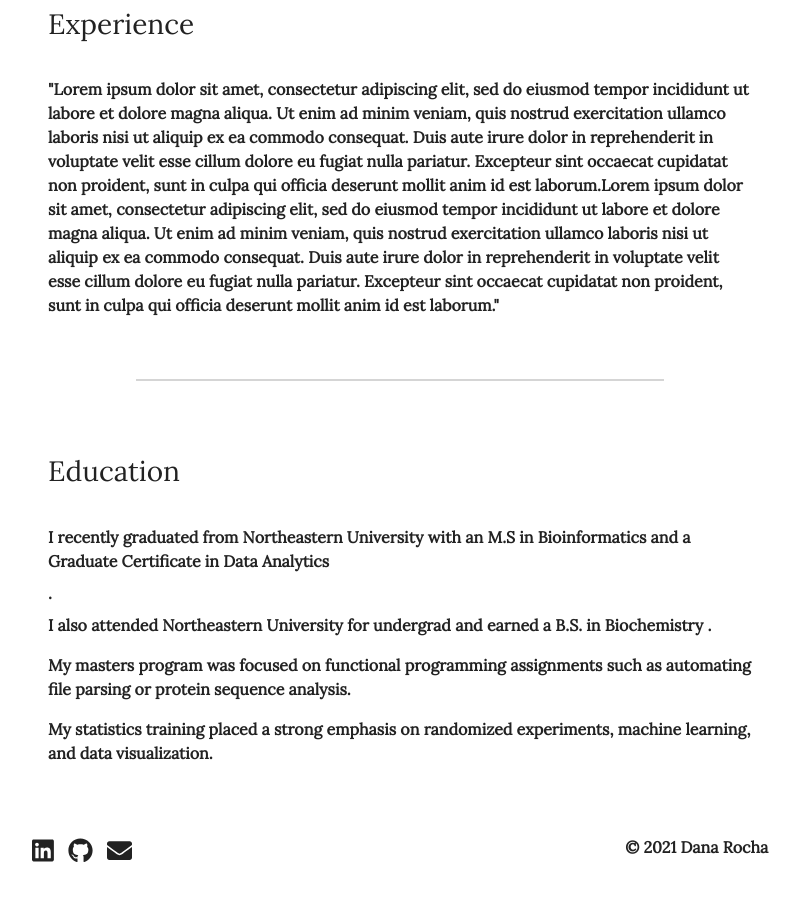
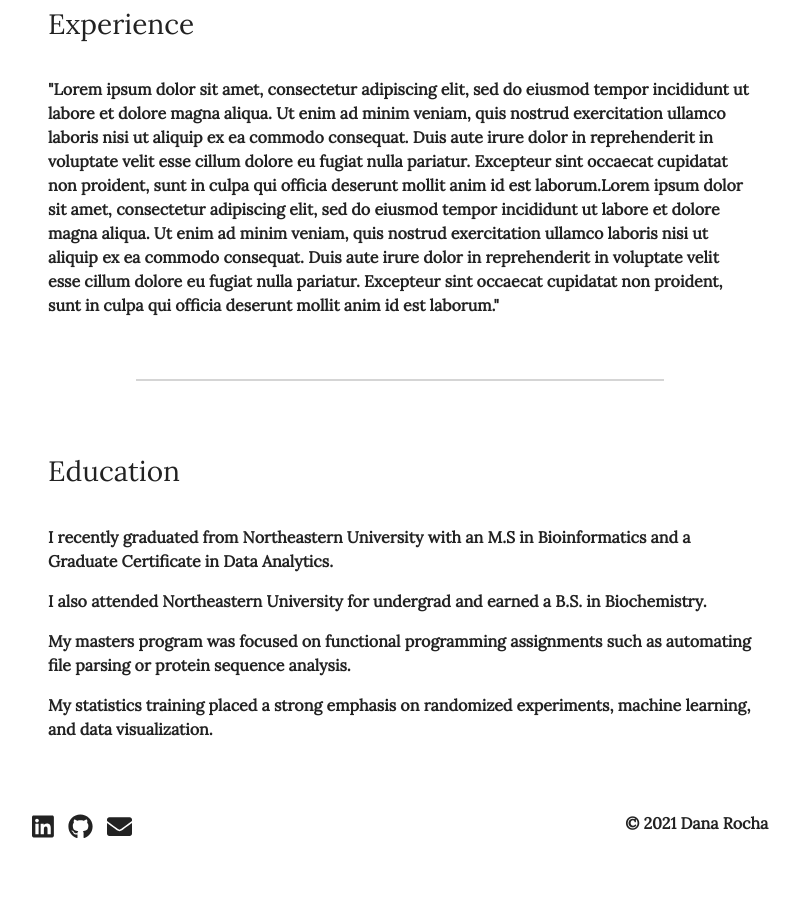
Before and after one commit to dana-rocha/dana-rocha.github.io, a Jekyll site: the page built from index.html, in a window 1280 px wide and 900 px high, scrolled down 1110 px. Shown: the whole window, without its empty margins (240-1040 px from the left). Built offline with Jekyll 4.4.1, drawn with Linux system fonts in a browser that asks for light colours; nearby versions of some CDN libraries; after the commit the page ends 1986 px from its top, so only the background shows below that; some of the changed lines change nothing that is shown.

```diff
--- a/_layouts/default.html
+++ b/_layouts/default.html
@@ -4,8 +4,8 @@
     <meta charset="UTF-8">
     <meta name="viewport" content="width=device-width, initial-scale=1">
     <title>{{ page.title }}</title>
+    <script src="https://ajax.googleapis.com/ajax/libs/jquery/3.3.1/jquery.min.js"></script>
     <link rel="stylesheet" href="https://maxcdn.bootstrapcdn.com/bootstrap/4.0.0/css/bootstrap.min.css">
-    <script src="https://ajax.googleapis.com/ajax/libs/jquery/3.3.1/jquery.min.js"></script>
     <script src="https://cdn.jsdelivr.net/npm/@popperjs/core@2.5.4/dist/umd/popper.min.js" integrity="sha384-q2kxQ16AaE6UbzuKqyBE9/u/KzioAlnx2maXQHiDX9d4/zp8Ok3f+M7DPm+Ib6IU" crossorigin="anonymous"></script>
     <script src="https://cdn.jsdelivr.net/npm/bootstrap@5.0.0-beta1/dist/js/bootstrap.min.js" integrity="sha384-pQQkAEnwaBkjpqZ8RU1fF1AKtTcHJwFl3pblpTlHXybJjHpMYo79HY3hIi4NKxyj" crossorigin="anonymous"></script>
     <script src="https://use.fontawesome.com/releases/v5.0.8/js/all.js"></script>
--- a/index.html
+++ b/index.html
@@ -62,9 +62,9 @@
   <div class="experience">
   <h3> Education </h3>
   <p> I recently graduated from Northeastern University with an <strong> M.S in Bioinformatics </strong> and a <strong> Graduate Certificate
-    in Data Analytics </strong></p>.
-  <p> I also attended Northeastern University for undergrad and earned a <strong> B.S. in Biochemistry </strong>.</p>
-  <p> My masters program was focused on functional programming assignments such as automating file parsing or protein sequence analysis. </p>
-  <p> My statistics training placed a strong emphasis on randomized experiments, machine learning, and data visualization. </p>
+    in Data Analytics.</strong></p>
+  <p> I also attended Northeastern University for undergrad and earned a <strong> B.S. in Biochemistry.</strong></p>
+  <p> My masters program was focused on functional programming assignments such as automating file parsing or protein sequence analysis.</p>
+  <p> My statistics training placed a strong emphasis on randomized experiments, machine learning, and data visualization.</p>
   </div>
 </div>
```
